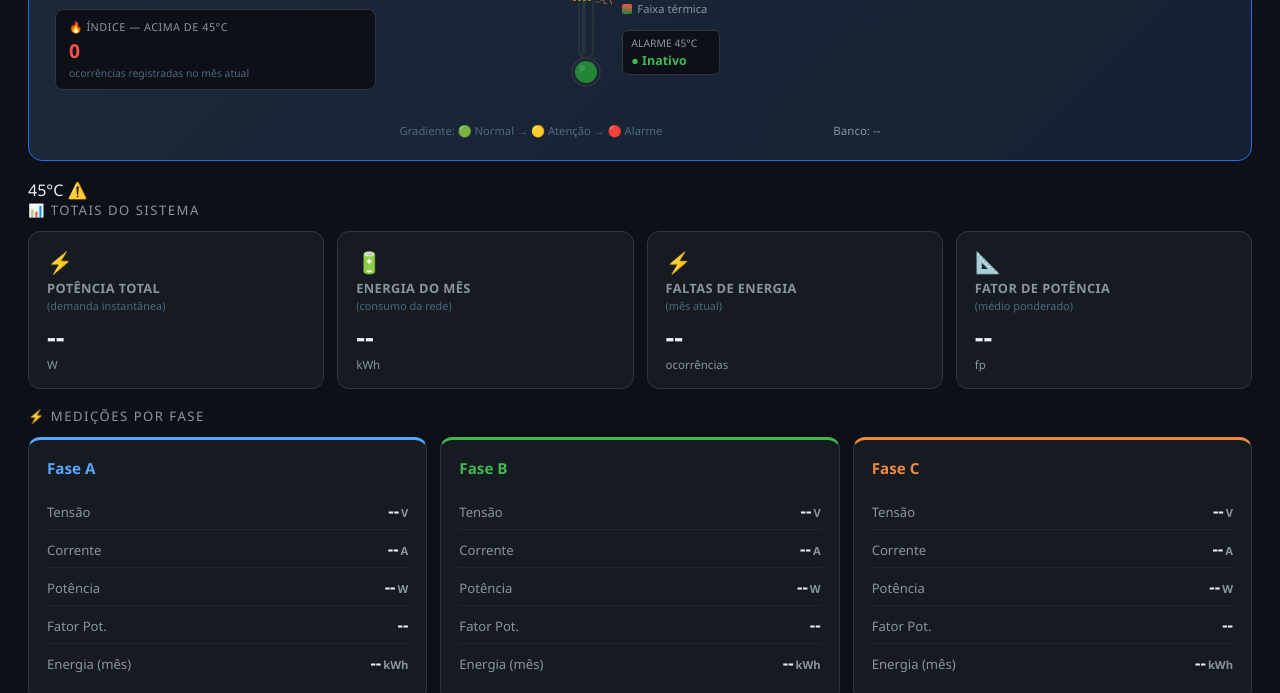
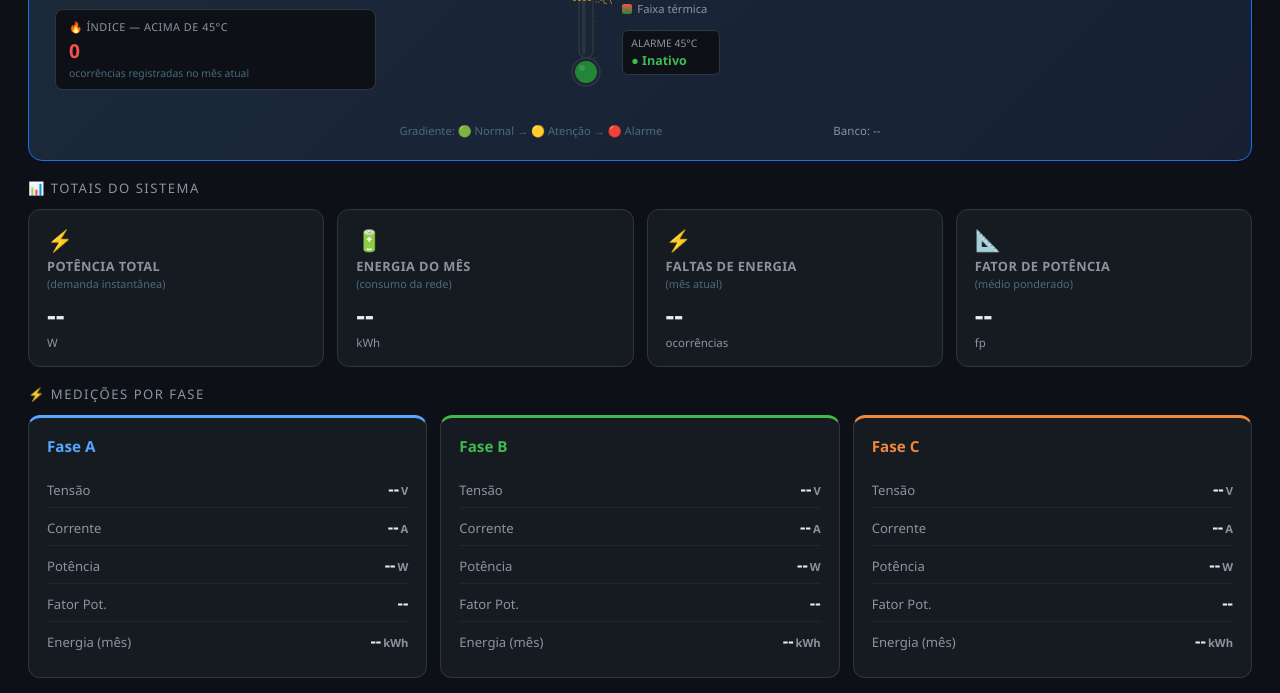
Before and after one commit to brunodudamatos-create/painel-eletrico, a website: page index.html in a window 1280 px wide. Shown: the part 234-927 px from the top of the page. Drawn offline with nearby package versions, Linux system fonts and the light colour scheme; no server answers.

Commit message:
Update index.html

```diff
--- a/index.html
+++ b/index.html
@@ -272,10 +272,6 @@
     </div>
 
   </div>
-
-        <div class="gbar-alarme-pin" id="pin45" style="left:75%">
-          <div class="gbar-alarme-pin-label">45°C ⚠️</div>
-
 
   <!-- ── Alertas ativos ────────────────────────────────────── -->
   <div class="alertas-box" id="abox">
```
